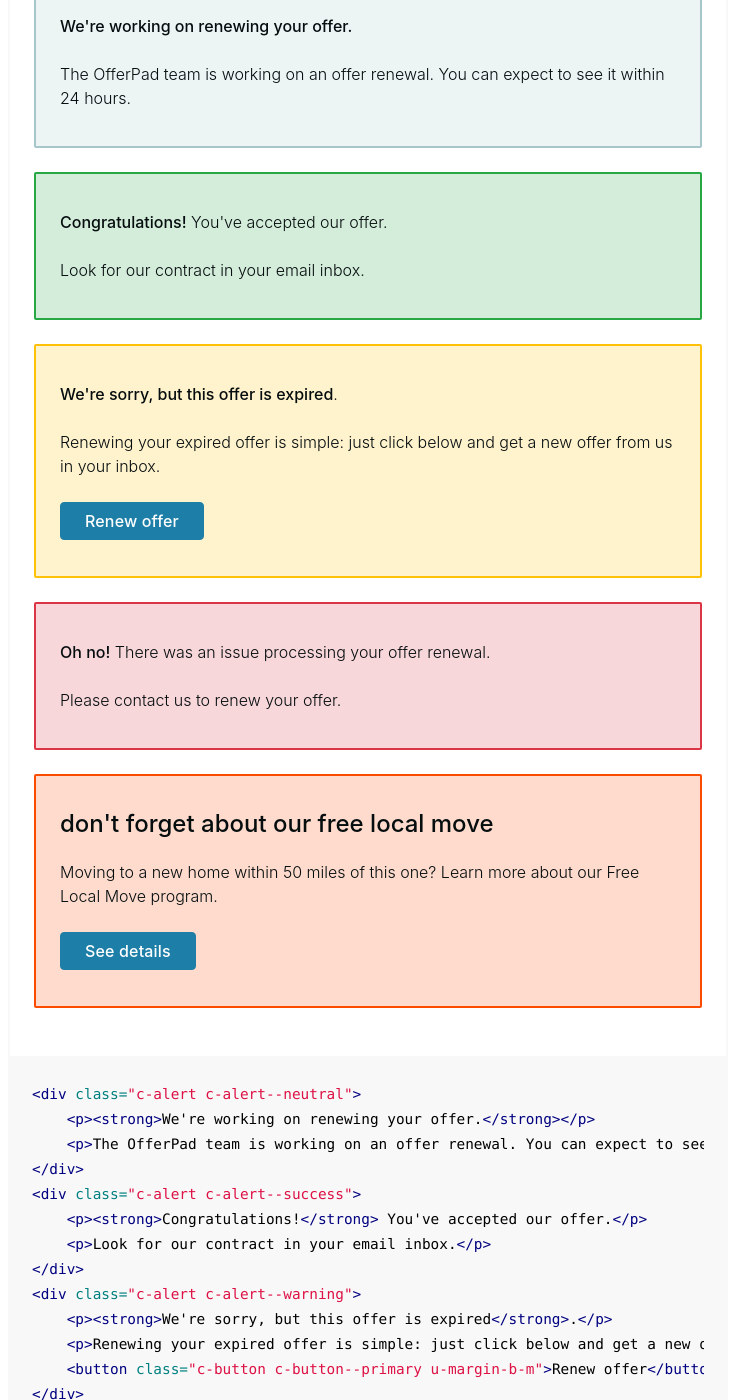
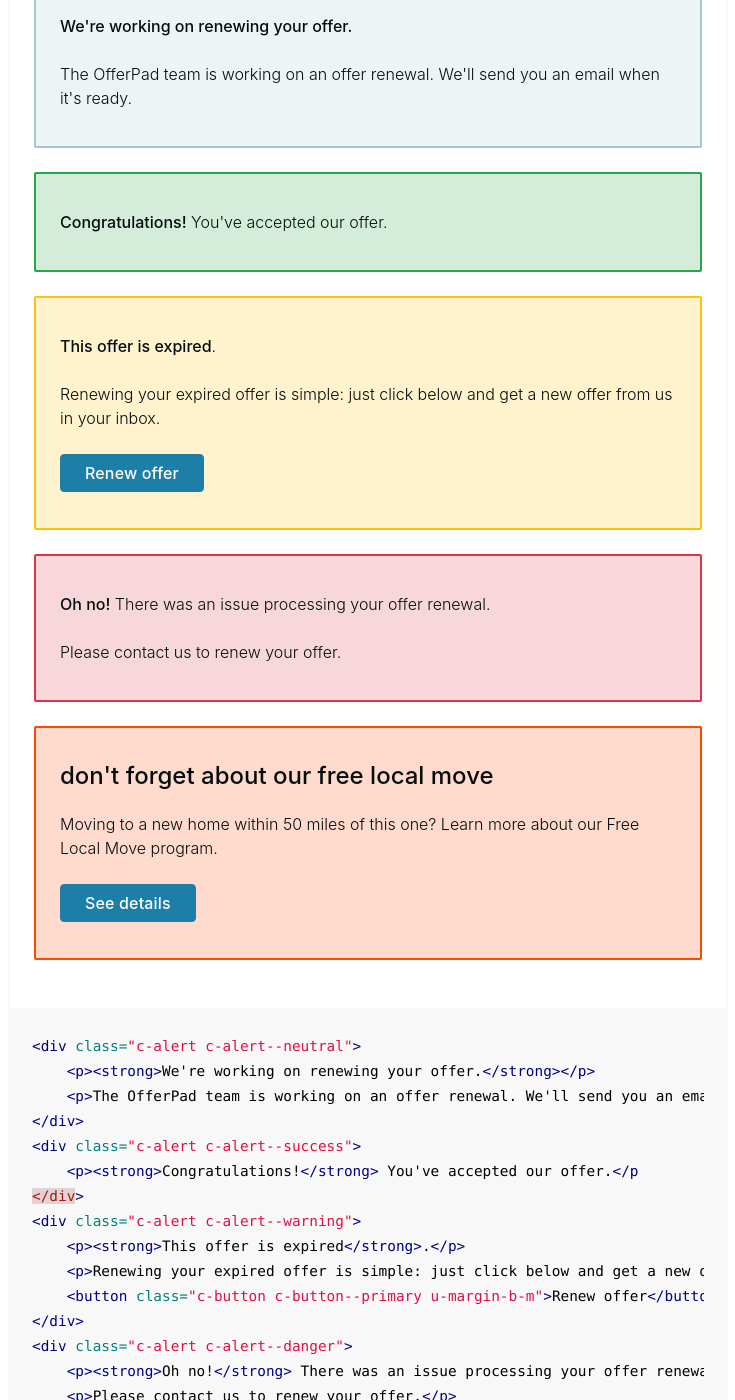
Before and after one commit to Offerpad/floorplan, a Jekyll site: the page built from _docs/patterns/alerts.md, in a window 1280 px wide and 1400 px high, scrolled down 1313 px. Shown: the whole window, without its empty margins (272-1007 px from the left). Built offline with Jekyll 4.4.1, drawn with Linux system fonts in a browser that asks for light colours; nearby versions of some CDN libraries; some web fonts are replaced.

Commit message:
update alert examples

```diff
--- a/_docs/patterns/alerts.md
+++ b/_docs/patterns/alerts.md
@@ -45,14 +45,13 @@ description: Alert indicators and banners
 <div class="op-example">
     <div class="c-alert c-alert--neutral">
         <p><strong>We're working on renewing your offer.</strong></p>
-        <p>The OfferPad team is working on an offer renewal. You can expect to see it within 24 hours.</p>
+        <p>The OfferPad team is working on an offer renewal. We'll send you an email when it's ready.</p>
     </div>
     <div class="c-alert c-alert--success">
         <p><strong>Congratulations!</strong> You've accepted our offer.</p>
-        <p>Look for our contract in your email inbox.</p>
     </div>
     <div class="c-alert c-alert--warning">
-        <p><strong>We're sorry, but this offer is expired</strong>.</p>
+        <p><strong>This offer is expired</strong>.</p>
         <p>Renewing your expired offer is simple: just click below and get a new offer from us in your inbox.</p>
         <button class="c-button c-button--primary u-margin-b-m">Renew offer</button>
     </div>
@@ -69,14 +68,13 @@ description: Alert indicators and banners
 {% highlight html %}
 <div class="c-alert c-alert--neutral">
     <p><strong>We're working on renewing your offer.</strong></p>
-    <p>The OfferPad team is working on an offer renewal. You can expect to see it within 24 hours.</p>
+    <p>The OfferPad team is working on an offer renewal. We'll send you an email when it's ready.</p>
 </div>
 <div class="c-alert c-alert--success">
-    <p><strong>Congratulations!</strong> You've accepted our offer.</p>
-    <p>Look for our contract in your email inbox.</p>
+    <p><strong>Congratulations!</strong> You've accepted our offer.</p
 </div>
 <div class="c-alert c-alert--warning">
-    <p><strong>We're sorry, but this offer is expired</strong>.</p>
+    <p><strong>This offer is expired</strong>.</p>
     <p>Renewing your expired offer is simple: just click below and get a new offer from us in your inbox.</p>
     <button class="c-button c-button--primary u-margin-b-m">Renew offer</button>
 </div>
```
